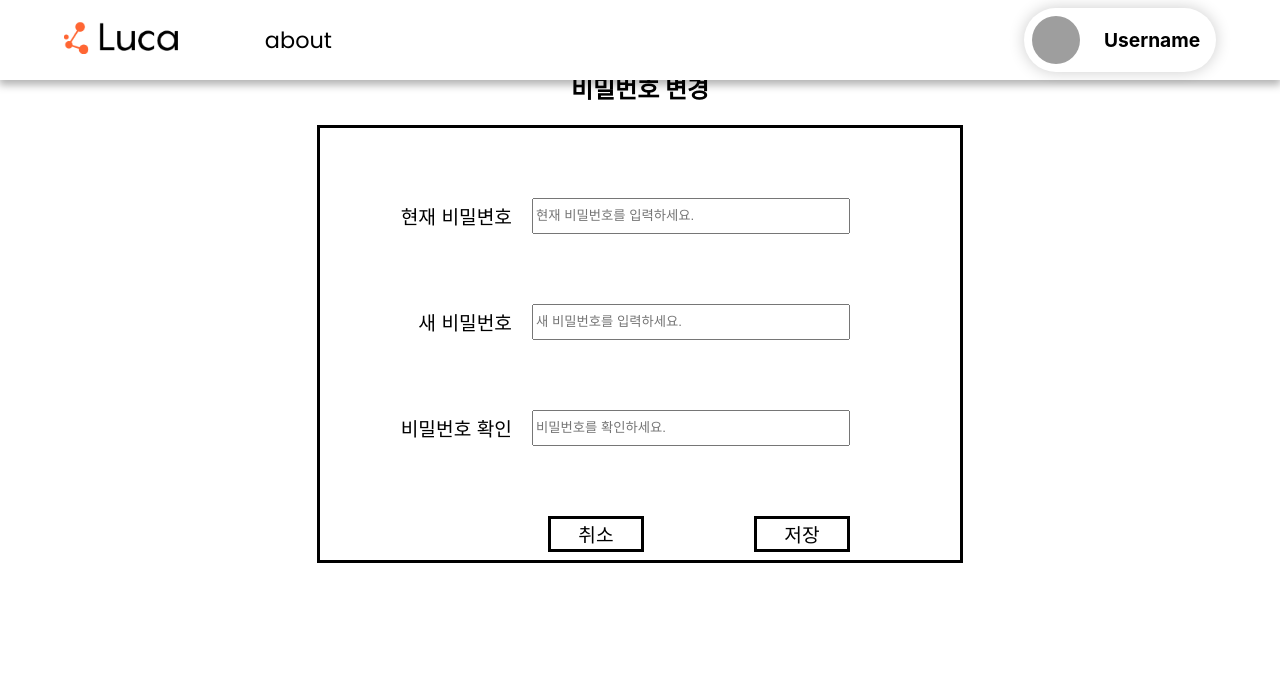
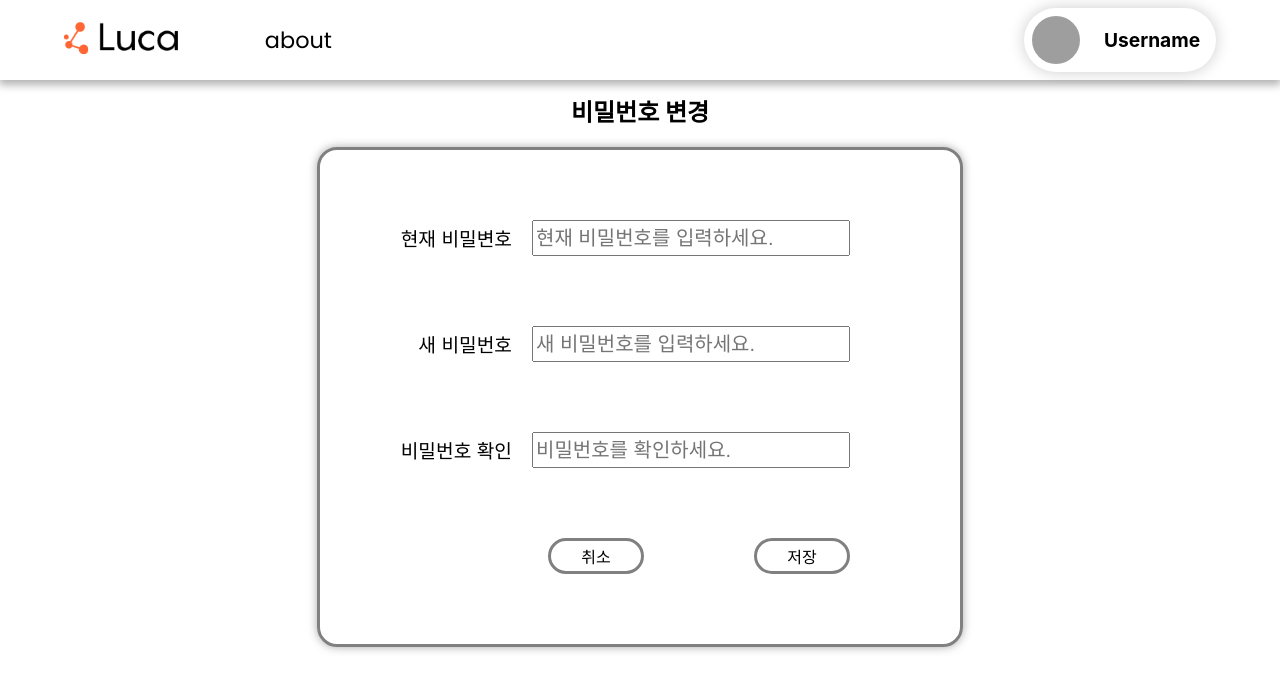
Before and after one commit to codestates/luca, a React (Create React App) app in the folder luca-client/: page /changepassword in a window 1280 px wide. Shown: the top 690 px of the page. Built offline with nearby package versions, Linux system fonts and the light colour scheme; grey boxes are pictures that could not be loaded.

Commit message:
Add changepwpage

```diff
--- a/luca-client/src/components/modals.js
+++ b/luca-client/src/components/modals.js
@@ -230,16 +230,16 @@ export function DeleteProjectModal({ modalHandler }) {
 }
 
 const SortModalBody = styled.div`
+  width: 150px;
   background-color: gray;
   display: flex;
   flex-direction: column;
   align-items: center;
   justify-content: space-around;
   border: 1px solid red;
-  position: fixed;
-  top: 40%;
-  left: 78.5%;
-  /* transform: translate(-50%, -50%); */
+  position: absolute;
+  top: 5%;
+  right: 0%;
   height: 60px;
   > div {
     width: 100%;
@@ -264,3 +264,26 @@ export function Sortmodal ({sortHandler}) {
     </SortModalBody>
   )
 }
+
+const SaveAlertbox = styled.div`
+  display: flex;
+  align-items: center;
+  justify-content: center;
+  width: 400px;
+  height: 50px;
+  border: solid gray;
+  position: absolute;
+  background-color: gray;
+  border-radius: 30px;
+  top: 2%;
+  font-size: 1.4rem;
+  color: darkgray;
+`
+
+export function Savealert () {
+  return (
+    <SaveAlertbox>
+      <div>저장되었습니다</div>
+    </SaveAlertbox>
+  )
+}
--- a/luca-client/src/pages/changePassword.js
+++ b/luca-client/src/pages/changePassword.js
@@ -1,22 +1,44 @@
 import styled from "styled-components";
+import { useState, useEffect, useRef } from "react";
 import { Navigator, Backdrop, Container } from "../components/commons";
 
 export default function ChangePassword() {
+  const Container = styled.div`
+    position: relative;
+    height: 70vh;
+    margin-top: 10vh;
+    display: flex;
+    justify-content: center;
+    align-items: center;
+  `
   const ChangePW = styled.div`
     /* border: solid; */
-    height: 60vh;
-    margin-top: 50px;
+    /* margin-top: 10vh; */
+
+    /* height: 70vh; */
+    /* margin-top: 10vh; */
     display: flex;
     flex-direction: column;
     align-items: center;
     > registrybox {
-      border: solid;
+      border: solid gray;
+      border-radius: 20px;
       width: 640px;
       height: 90%;
       display: flex;
       flex-direction: column;
       justify-content: space-around;
       align-items: center;
+      box-shadow: darkgray 0px 0px 10px;
+      > new {
+        /* display: flex;
+        flex-direction: column; */
+
+      }
+      > confirm {
+        /* display: flex;
+        flex-direction: column; */
+      }
       > * {
         /* border: solid; */
         border-color: red;
@@ -26,30 +48,112 @@ export default function ChangePassword() {
         flex-direction: row;
         align-items: center;
         margin-top: 70px;
+        > box {
+          display: flex;
+          flex-direction: row;
+          align-items: center;
           > input {
             margin-right: 110px;
             width: 310px;
             height: 30px;
+            font-size: 20px;
           }
           > div {
             margin-right: 20px;
             font-size: 1.2rem;
           }
         }
+        > curAlert {
+          display: flex;
+          justify-content: end;
+          width: 300px;
+          position: absolute;
+          left: 35%;
+          top: 35.5%;
+          color: red;
+        }
+        > newalert {
+          display: flex;
+          justify-content: end;
+          width: 300px;
+          position: absolute;
+          left: 35%;
+          top: 51%;
+          color: red;
+        }
+        > checkalert {
+          display: flex;
+          justify-content: end;
+          width: 300px;
+          position: absolute;
+          left: 35%;
+          top: 66%;
+          color: red;
+        }
+      }
       > buttons {
         > div {
           margin-right: 110px;
           width: 90px;
-          border: solid;
+          border: solid gray;
           height: 30px;
           display: flex;
           align-items: center;
           justify-content: center;
           margin-bottom: 70px;
+          border-radius: 20px;
+        }
+        > div:hover {
+          background-color: gray;
+        }
+        > div:active {
+          color: silver;
         }
       }
     }
   `;
+
+  const curPwRef = useRef();
+  const newPwRef = useRef();
+  const newPwCheckRef = useRef();
+
+  const [userPw, setUserPw] = useState({});
+  const [curPwAlert, setCurPwAlert] = useState("");
+  const [newPwAlert, setNewPwAlert] = useState("");
+  const [newPwCheckAlert, setNewPwCheckAlert] = useState("");
+
+  const changePw = () => {
+
+  }
+  const checkCurPw = () => {
+
+  }
+  const newPw = () => {
+    console.log("running")
+    const pw = newPwRef.current.value;
+    console.log(pw)
+    let symbol =
+    pw.search(/[~!@#$%^&*()_+|<>?:{}]/g)
+    console.log(symbol)
+    if(pw.length < 8) {
+      setNewPwAlert("비밀번호는 8자 이상입니다.");
+    }
+    else if(symbol < 0) {
+      setNewPwAlert("비밀번호는 특수문자를 포함해야 합니다.");
+    }
+    else{
+      setNewPwAlert("");
+    }
+  }
+  const checkNewPw = () => {
+    const pwCheck=newPwCheckRef.current.value
+    if(pwCheck === newPwRef.current.value) {
+      setNewPwCheckAlert("");
+    }
+    else{
+      setNewPwCheckAlert("비밀번호가 일치하지 않습니다.");
+    }
+  }
 
   return (
     <div>
@@ -60,20 +164,33 @@ export default function ChangePassword() {
             <h2>비밀번호 변경</h2>
             <registrybox>
               <current>
+                <box>
                   <div>현재 비밀변호</div>
-                <input type="text" placeholder="현재 비밀번호를 입력하세요." />
+                  <input ref={curPwRef} type="text" placeholder="현재 비밀번호를 입력하세요." />
+                </box>
+                {curPwAlert? <curalert>{curPwAlert}</curalert> : null}
               </current>
               <new>
+                <box>
                   <div>새 비밀번호</div>
-                <input type="text" placeholder="새 비밀번호를 입력하세요." />
+                  <input ref={newPwRef} type="text" placeholder="새 비밀번호를 입력하세요."></input>
+                </box>
+                {newPwAlert? <newalert>{newPwAlert}</newalert> : null}
               </new>
               <confirm>
+                <box>
                   <div>비밀번호 확인</div>
-                <input type="text" placeholder="비밀번호를 확인하세요." />
+                  <input ref={newPwCheckRef} type="text" placeholder="비밀번호를 확인하세요."/>
+                </box>
+                {newPwCheckAlert? <checkalert>{newPwCheckAlert}</checkalert> : null}
               </confirm>
               <buttons>
                 <div>취소</div>
-                <div>저장</div>
+                <div onClick={()=>{
+                  checkCurPw();
+                  newPw();
+                  checkNewPw();
+                }}>저장</div>
               </buttons>
             </registrybox>
           </ChangePW>
--- a/luca-client/src/pages/main.js
+++ b/luca-client/src/pages/main.js
@@ -9,6 +9,7 @@ const url = process.env.URL;
 // console.log(url)
 
 const Maincomponent = styled.div`
+  margin-top: 10vh;
   background-color: #f5f5f5;
   display: flex;
   flex-direction: column;
@@ -43,6 +44,7 @@ const Maincomponent = styled.div`
     }
   }
   > projectcontainer {
+    position: relative;
     background-color: silver;
     height: 100vh;
     width: 1300px;
@@ -175,11 +177,16 @@ export function Main() {
                   sortModal?
                   <div>
                     <div onClick={sortHandler}>sort by update ▲</div>
-                    <Sortmodal sortHandler={sortHandler}/>
+                    {/* <Sortmodal sortHandler={sortHandler}/> */}
                   </div>:
                   <div onClick={sortHandler}>sort by update ▼</div>
                 }
               </sortbox>
+                {
+                  sortModal?
+                  <Sortmodal sortHandler={sortHandler}/>:
+                  null
+                }
               <projectbox>
                 {
                   projectList.map((el)=>{
--- a/luca-client/src/pages/mypage.js
+++ b/luca-client/src/pages/mypage.js
@@ -1,125 +1,187 @@
 import { useState } from "react";
 import styled from "styled-components";
+import { Savealert } from "../components/modals";
 import { Navigator, Backdrop, Container } from "../components/commons";
 
 const Page = styled.div`
+  margin-top: 10vh;
   display: flex;
   justify-content: center;
 `;
 const MypageBody = styled.div`
+  position: relative;
   background-color: seashell;
   display: flex;
   justify-content: center;
   align-items: center;
   width: 1300px;
+  height: 70vh;
   > userinfo {
     > userprofile {
       display: flex;
       flex-direction: column;
-      > h1 {
-        height: 25px;
+      align-items: center;
+      > div {
+        display: flex;
+        flex-direction: column;
+        align-items: center;
+        justify-content: center;
+        height: 80px;
+        > h1 {
+          /* height: 25px; */
+        }
+        > input {
+          width: 100%;
+          height: 30px;
+          /* margin-bottom: 10px;
+          margin-top: 10px; */
+        }
       }
-      > input {
-        width: 40%;
-        height: 30px;
-        margin-bottom: 10px;
+      > useremail {
+        font-size: 1.2rem;
       }
     }
     > div {
       margin-top: 20px;
       width: 420px;
+      display: flex;
+      flex-direction: column;
+      align-items: center;
+      justify-content: center;
     }
   }
   > profileimg {
     width: 300px;
+    height: 300px;
+    border-radius: 100%;
+    overflow: hidden;
+    > img {
+      max-width: 100%;
+      height: 100%;
+      width: 100%;
+    }
   }
 `;
 const Userbutton = styled.div`
-  height: 30px;
   display: flex;
   flex-direction: column;
   justify-content: space-around;
   height: 100px;
-  > modifybutton {
+  > * {
     width: 200px;
+    font-size: 20px;
+    text-align: center;
+    border-radius: 20px;
+    border: solid gray;
   }
-  > changepwbutton {
-    width: 200px;
+  > *:hover {
+    /* box-shadow: 0px 0px 10px black; */
+    background-color: gray;
+  }
+  > *:active {
+    color: silver;
   }
 `;
 const Decisionbutton = styled.div`
   display: flex;
   flex-direction: column;
+  justify-content: space-around;
   height: 100px;
-  justify-content: space-around;
   > div {
     width: 200px;
     display: flex;
     justify-content: space-between;
-    > cancelbuttton {
+    > * {
       width: 90px;
       display: flex;
       justify-content: center;
       border: solid;
+      font-size: 20px;
     }
-    > savebutton {
-      width: 90px;
-      display: flex;
-      justify-content: center;
-      border: solid;
+    > * {
+      border-radius: 20px;
+      border: solid gray;
+    }
+    > *:hover {
+      background-color: gray;
+    }
+    > *:active {
+      color: silver;
     }
   }
   > withdrawal {
-    width: 200px;
-    display: flex;
+    width: 196px;
+    font-size: 20px;
+    /* display: flex; */
+    text-align: center;
     justify-content: center;
     border: solid;
+    border-radius: 20px;
+    border: solid gray;
+  }
+  > withdrawal:hover {
+    background-color: gray;
+  }
+  > withdrawal:active {
+    color: silver;
   }
 `;
 
 export default function Mypage() {
-  const [isClicked, setIsClicked] = useState(true);
+  const [isClicked, setIsClicked] = useState(false);
+  const [isAlert, setIsAlert] = useState(false);
 
   const handleClick = function () {
     setIsClicked(!isClicked);
   };
+
+  const handleSave = function () {
+    setIsAlert(true);
+    setTimeout(()=>{setIsAlert(false)}, 1500);
+    setIsClicked(false);
+  }
 
   return (
     <div>
       <Navigator />
       <Backdrop>
         <Container>
-          <Page onClick={handleClick}>
+          <Page>
             <div>{/* navbar */}</div>
             <MypageBody>
+              {isAlert? <Savealert />: null}
               <profileimg>
-                <img src="https://ww.namu.la/s/08c6a259933bf0159253cd7304180960a776791dcba49dba89d0e28648c20e544d87779113bcd874491d22a67d2cd4b9aab39683c3d27f90929872ef5b5ea10491d45a591ef332cbea92ba5ecd958221" />
+                <img src="https://hips.hearstapps.com/hmg-prod.s3.amazonaws.com/images/damien-hirst-1-1538661596.jpg" />
               </profileimg>
               <userinfo>
                 <userprofile>
                   {
                     isClicked?
-                    <h1>Ian</h1>:
+                    <div>
                     <input></input>
+                    </div>:
+                    <div>
+                    <h1>Ian</h1>
+                    </div>
                   }
-                  <ueremail>ian58@gmail.com</ueremail>
+                  <useremail>ian58@gmail.com</useremail>
                 </userprofile>
                 <div>
                   {isClicked ? (
+                    <Decisionbutton>
+                      <div>
+                        <cancelbuttton onClick={handleClick}>취소</cancelbuttton>
+                        <savebutton onClick={handleSave}>저장</savebutton>
+                      </div>
+                      <withdrawal>회원탈퇴</withdrawal>
+                    </Decisionbutton>
+                  ) : (
                     <Userbutton>
                       <modifybutton className="modifybutton" onClick={handleClick}>
                         회원정보 수정
                       </modifybutton>
                       <changepwbutton className="pwbutton">비밀번호 변경</changepwbutton>
                     </Userbutton>
-                  ) : (
-                    <Decisionbutton>
-                      <div>
-                        <cancelbuttton>취소</cancelbuttton>
-                        <savebutton>저장</savebutton>
-                      </div>
-                      <withdrawal>회원탈퇴</withdrawal>
-                    </Decisionbutton>
                   )}
                 </div>
               </userinfo>
```
Lines whose indentation alone changed are shown as unchanged.
